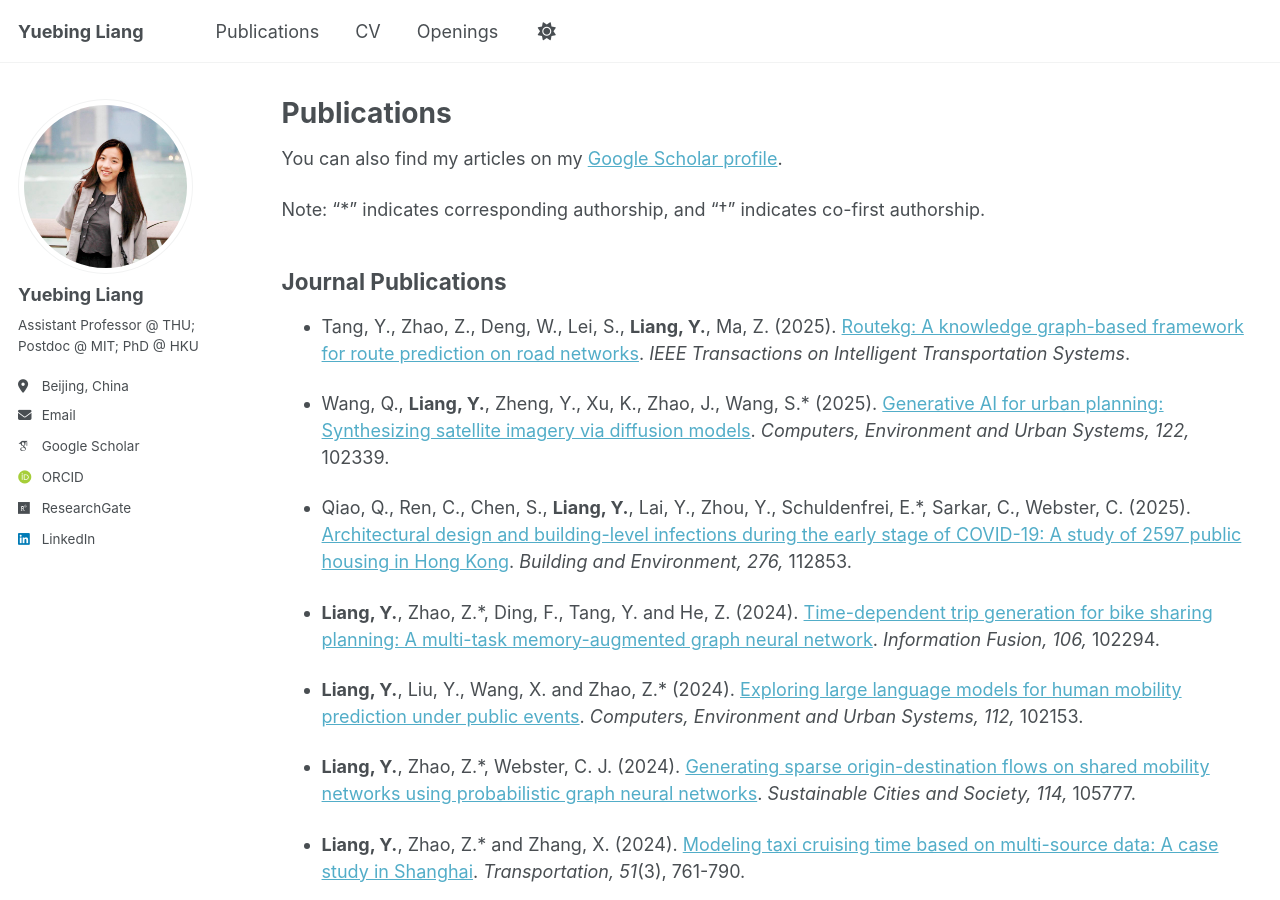
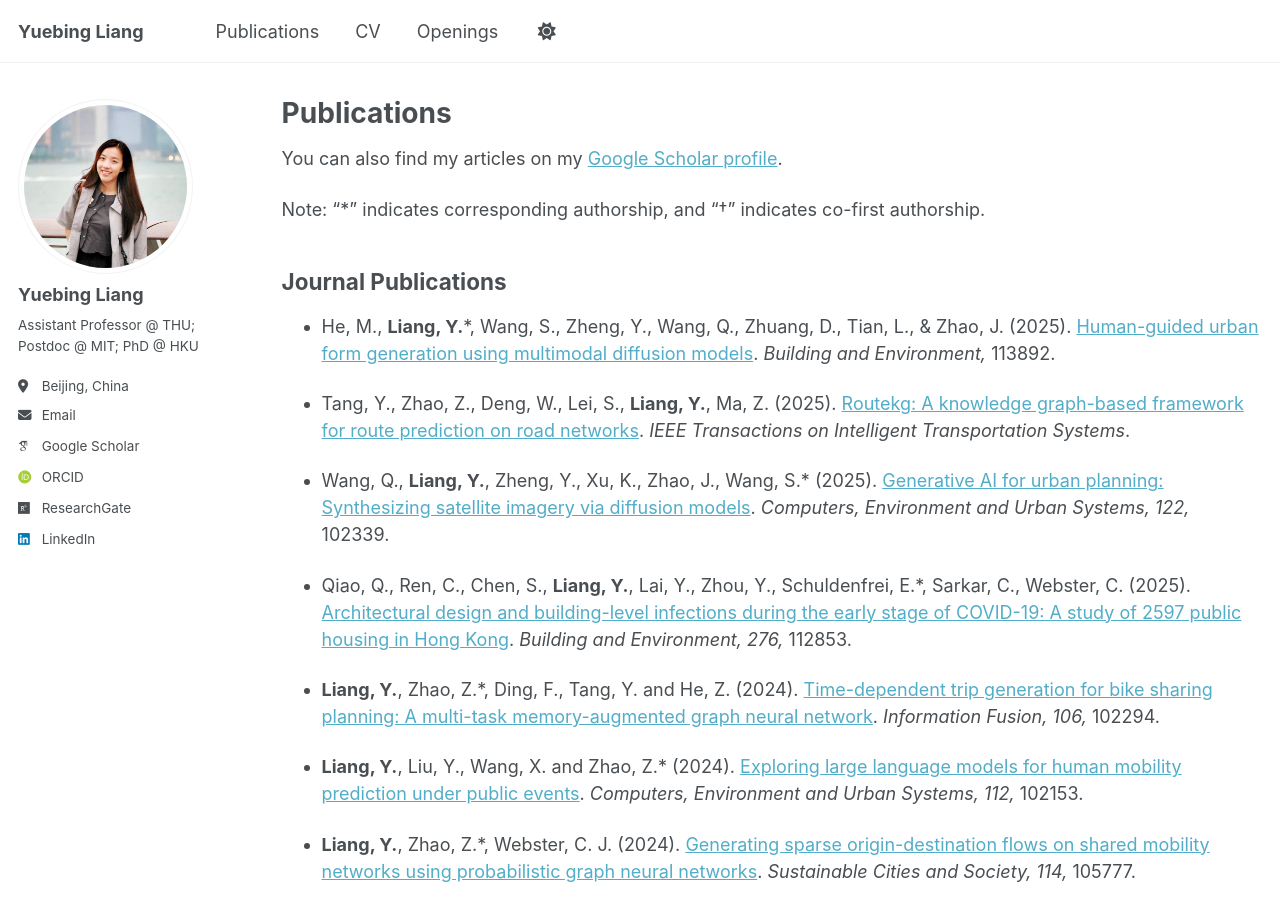
Before and after one commit to yuebingliang/yuebingliang.github.io, a Jekyll site: the page built from _pages/publications.md, in a window 1280 px wide and 900 px high. Built offline with Jekyll 4.4.1, drawn with Linux system fonts in a browser that asks for light colours; some web fonts are replaced.

Commit message:
Update publications.md

```diff
--- a/_pages/publications.md
+++ b/_pages/publications.md
@@ -9,6 +9,8 @@ You can also find my articles on my [Google Scholar profile](https://scholar.goo
 Note: “*” indicates corresponding authorship, and “†” indicates co-first authorship.
 
 ## Journal Publications
+
+* He, M., **Liang, Y.***,  Wang, S., Zheng, Y., Wang, Q., Zhuang, D., Tian, L., & Zhao, J. (2025). [Human-guided urban form generation using multimodal diffusion models](https://doi.org/10.1016/j.buildenv.2025.113892). <i>Building and Environment, </i>113892.
 
 * Tang, Y., Zhao, Z., Deng, W., Lei, S., **Liang, Y.**, Ma, Z. (2025). [Routekg: A knowledge graph-based framework for route prediction on road networks](https://doi.org/10.1109/TITS.2025.3615448). <i>IEEE Transactions on Intelligent Transportation Systems</i>.
 
```
